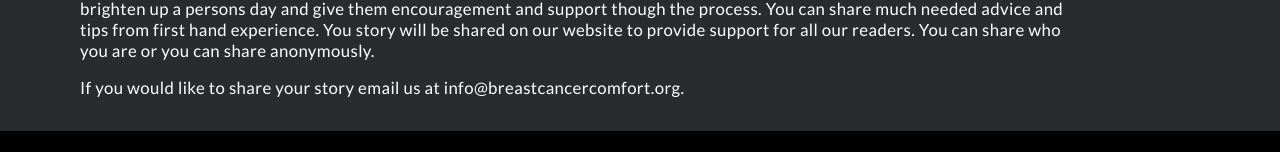
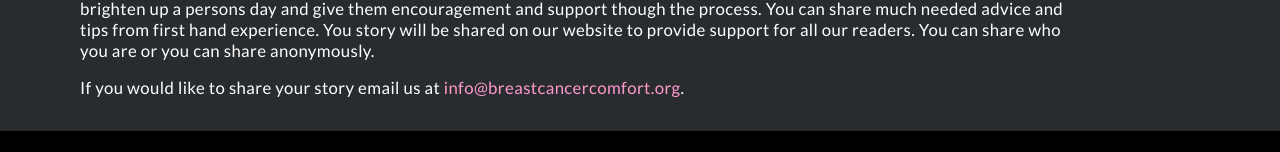
Before and after one commit to vishalicious213/bcc-v2, a Next.js app: page /share in a window 1280 px wide. Shown: the part 686-838 px from the top of the page. Built offline with nearby package versions, Linux system fonts and the light colour scheme.

Commit message:
styled email address in share.js

```diff
--- a/pages/share.js
+++ b/pages/share.js
@@ -22,11 +22,24 @@ export default function Share() {
                 <div className='gift-text-container'>
                     <p>Do you want to help others fighting their battle with breast cancer?</p>
                     <p>You can do this by sharing your story. Sometimes hearing the story of someone who has been through breast cancer can help brighten up a persons day and give them encouragement and support though the process. You can share much needed advice and tips from first hand experience. You story will be shared on our website to provide support for all our readers. You can share who you are or you can share anonymously.</p>
-                    <p>If you would like to share your story email us at info@breastcancercomfort.org.</p>
+                    <p>If you would like to share your story email us at <a className='email'>info@breastcancercomfort.org</a>.</p>
                 </div>
-          </section>
+            </section>
         </main>
+
         <Footer />
+
+        <style jsx>
+            {`
+            .email {
+                color: #ff99cc;
+            }
+
+            .email:hover {
+                text-decoration: underline;
+            }
+            `}
+        </style>
     </div>
   )
 }
```
